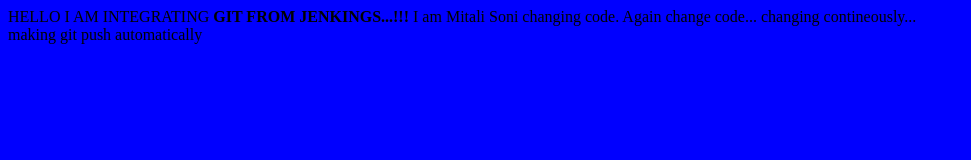
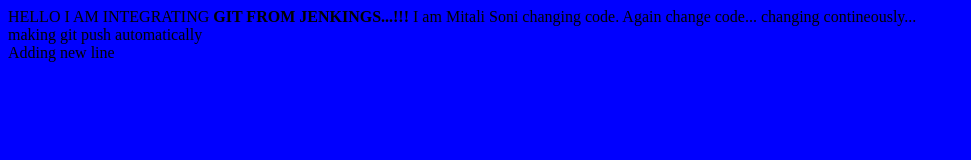
Before and after one commit to mitali37/first, a plain HTML site: page index.html in a window 1280 px wide. Shown: the whole page, without its empty margins (0-971 px from the left). Drawn offline with Linux system fonts and the light colour scheme.

Commit message:
CHANGE CODE 1 MORE TIME

```diff
--- a/index.html
+++ b/index.html
@@ -4,4 +4,6 @@
 Again change code...
 changing contineously...<br>
 making git push automatically
+<br>
+Adding new line
 </body>
```
